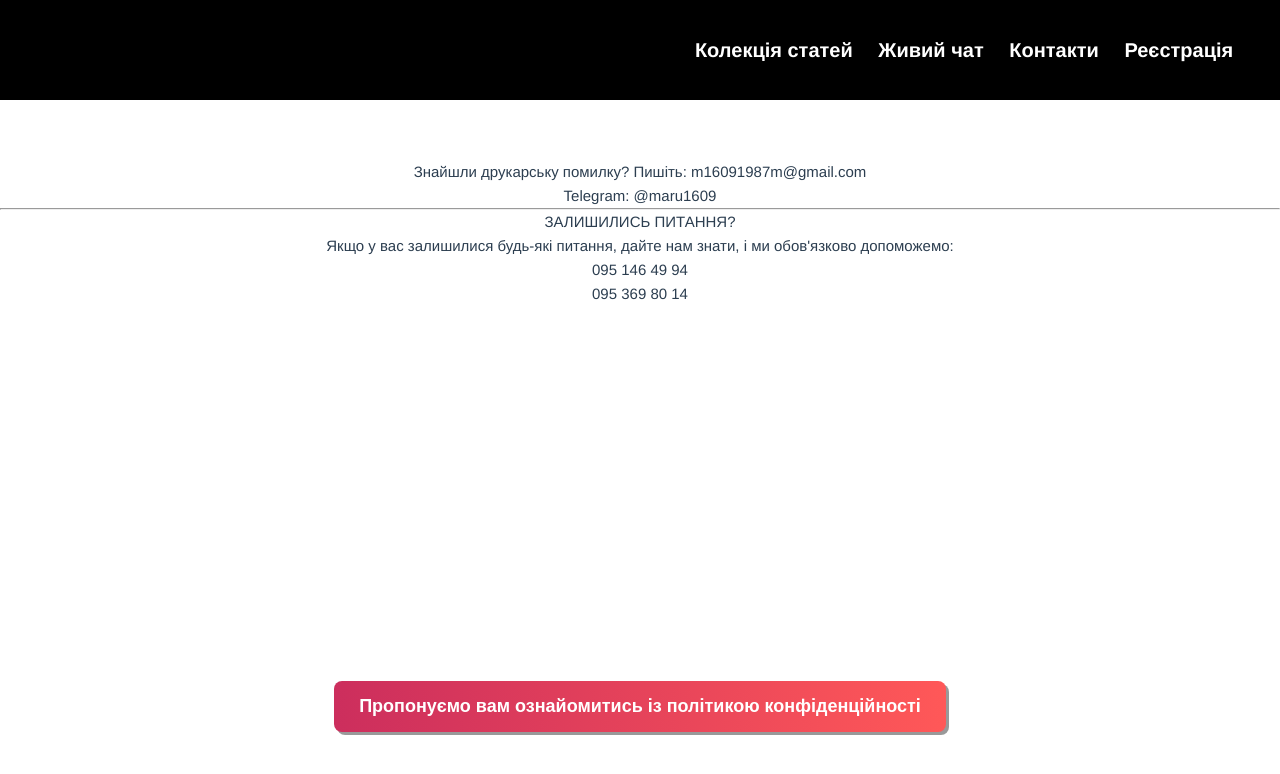
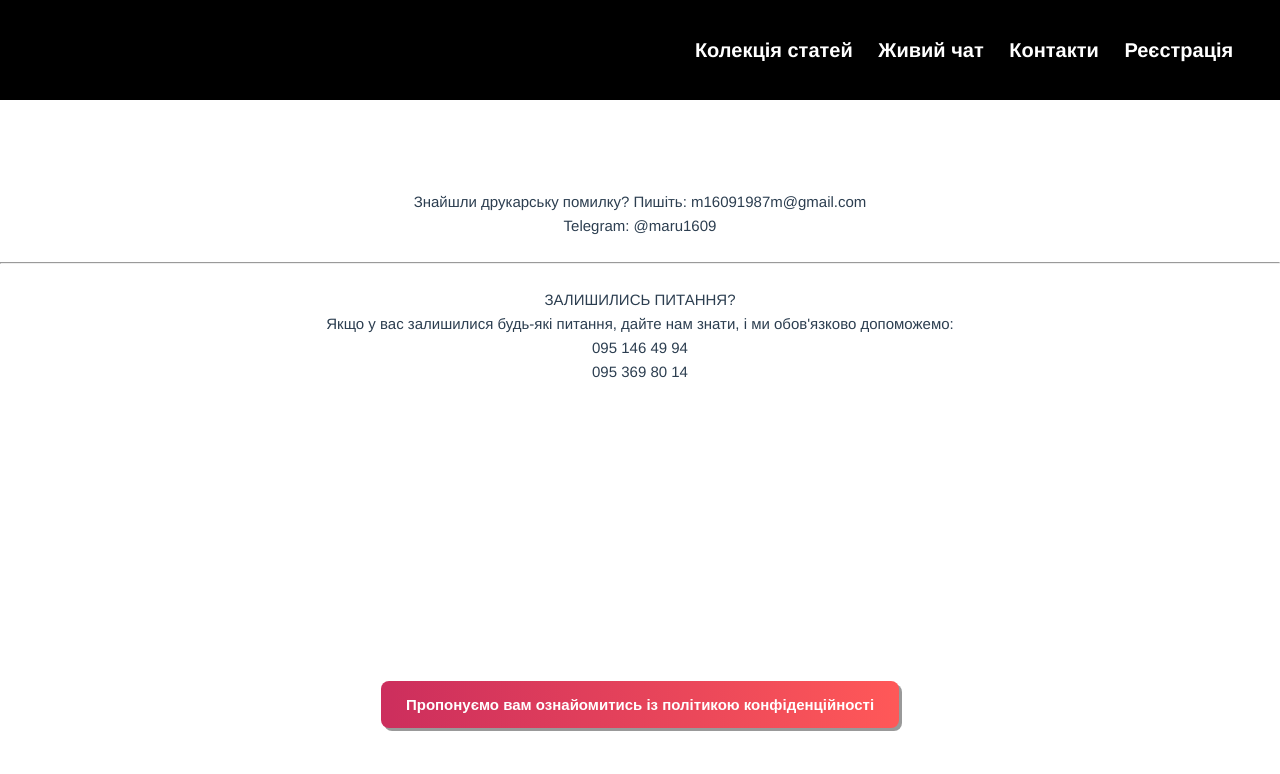
Before and after one commit to MariaBloshenko/diplom, a Vue app in the folder vue3/: page /contact in a window 1280 px wide. Shown: the top 774 px of the page. Built offline with nearby package versions, Linux system fonts and the light colour scheme.

Commit message:
Контакты2

```diff
--- a/vue3/src/components/ModalWindows.vue
+++ b/vue3/src/components/ModalWindows.vue
@@ -44,7 +44,7 @@ body{
   justify-content: center;
   align-items: center;
   width: 100vw;
-  min-height: 100vh;
+  height: 80vh;
   overflow-x: hidden;
 }
 .btnModalPost,
@@ -58,7 +58,7 @@ body{
   background-image: linear-gradient(to right, #CC2E5D, #FF5858);
   border-radius: 8px;
   color: #FFF;
-  font-size: 18px;
+  font-size: 15px;
   font-weight: 700;
   box-shadow: 3px 3px rgba(0, 0, 0, 0.4);
   transition: 0.4s ease-out;
@@ -79,7 +79,7 @@ body{
   transform: translate(-50%, -50%);
   z-index: 99;
   width: 100%;
-  max-width: 800px;
+  max-width: 900px;
   background-color: #FFF;
   border-radius: 16px;
   padding: 25px;
--- a/vue3/src/pages/ContactPage.vue
+++ b/vue3/src/pages/ContactPage.vue
@@ -2,7 +2,9 @@
   <div class="contactPage">
     <p>Знайшли друкарську помилку? Пишіть: m16091987m@gmail.com</p>
     <p>Telegram: @maru1609</p>
-<hr>
+    <br>
+    <hr>
+    <br>
     <p>ЗАЛИШИЛИСЬ ПИТАННЯ?</p>
     <p>Якщо у вас залишилися будь-які питання, дайте нам знати, і ми обов'язково допоможемо:</p>
 
@@ -29,6 +31,6 @@ export default defineComponent({
 .contactPage{
   font-family: Avenir, Helvetica, Arial, sans-serif;
   text-align: center;
-  margin-top: 60px;
+  padding-top: 90px;
 }
 </style>
```
